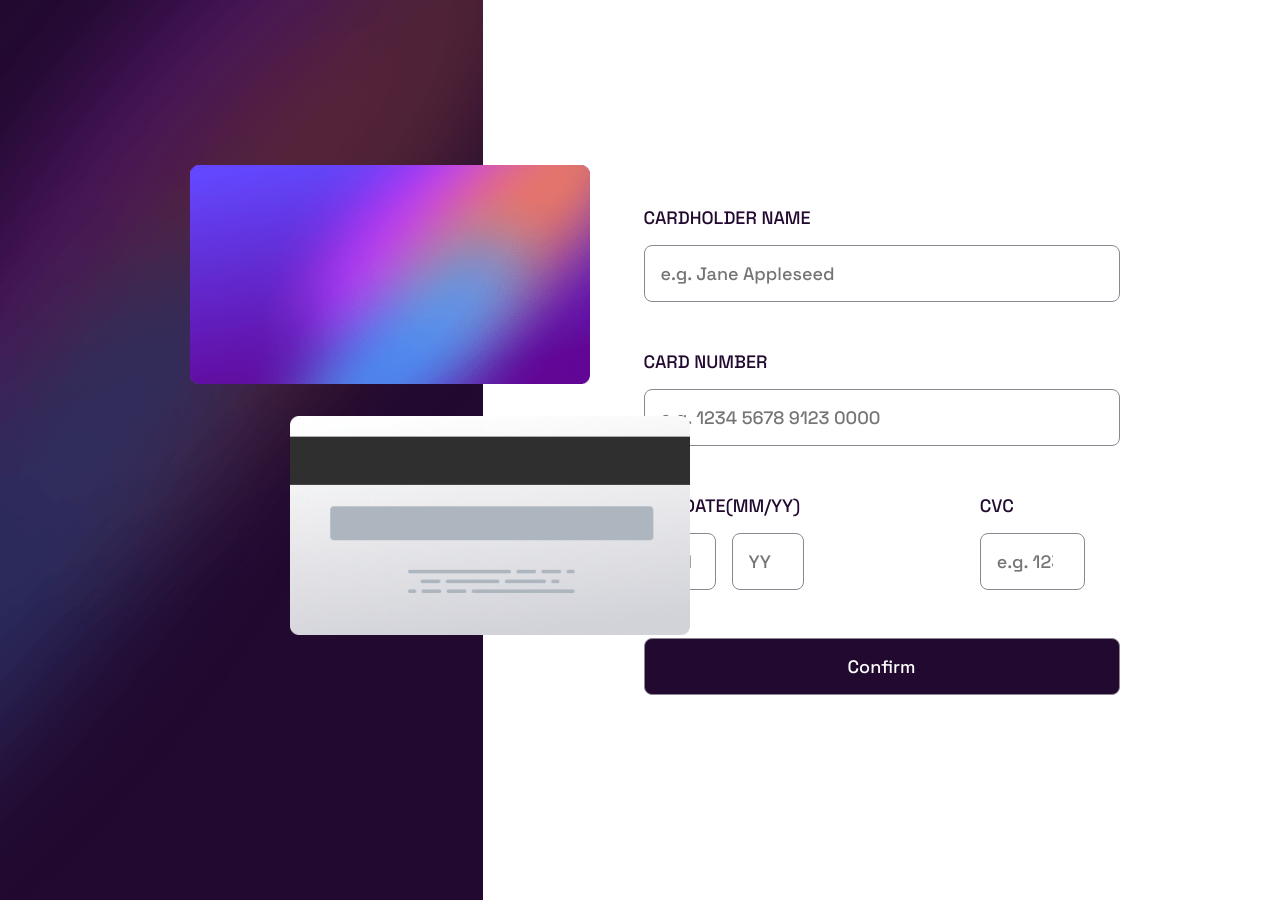
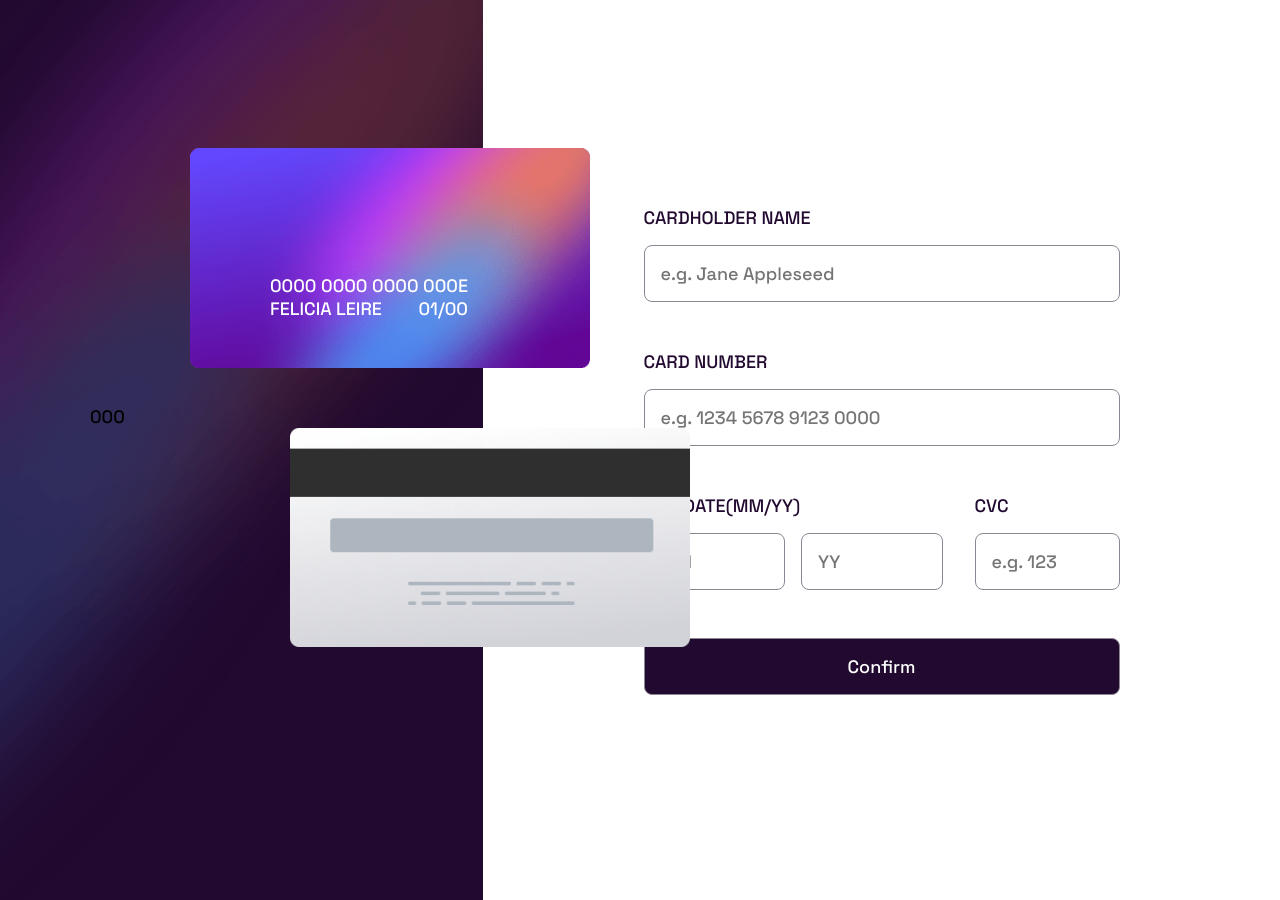
Before and after one commit to Unicatm/Frontend_Mentor, a plain HTML site: page interactive-card-details-form-main/code/index.html in a window 1280 px wide. Drawn offline with Linux system fonts and the light colour scheme.

Commit message:
form partially

```diff
--- a/interactive-card-details-form-main/code/index.html
+++ b/interactive-card-details-form-main/code/index.html
@@ -84,17 +84,29 @@
       </div>
 
       <div class="cards">
+        <div class="content-front">
+          <p class="card-number">0000 0000 0000 000E</p>
+          <div class="nameAndDate">
+            <p class="card-name">FELICIA LEIRE</p>
+            <p class="card-date">01/00</p>
+          </div>
+        </div>
+        <div class="card-front">
           <img
-          class="card-front"
+            class="card-front-img"
             src="/interactive-card-details-form-main/images/bg-card-front.png"
             alt="bg-card-front"
           />
+        </div>
+        <div class="content-back">
+          <p class="card-cvv">000</p>
           <img
-          class="card-back"
+            class="card-back-img"
             src="/interactive-card-details-form-main/images/bg-card-back.png"
             alt="bg-card-back"
           />
         </div>
       </div>
+    </div>
   </body>
 </html>
--- a/interactive-card-details-form-main/code/style.css
+++ b/interactive-card-details-form-main/code/style.css
@@ -39,8 +39,6 @@ form {
 
 .row-date-cvc {
   display: flex;
-  flex-direction: row;
-  gap: 1rem;
 }
 
 .card-input-form input {
@@ -70,11 +68,11 @@ form {
 }
 
 .card-input-form .exp-date input {
-  width: 25%;
+  width: 100%;
 }
 
 .card-input-form .cvc input {
-  width: 75%;
+  width: 100%;
 }
 
 .submit-btn {
@@ -95,13 +93,26 @@ form {
   gap: 2rem;
 }
 
-.card-back {
+.card-back-img {
   width: 100%;
   margin-left: 200px;
 }
 
-.card-back,
-.card-front {
+.card-back-img,
+.card-front-img {
+  position: relative;
   max-width: 25rem;
-  min-width: 20rem;
+  min-width: 300px;
 }
+
+.content-front {
+  position: absolute;
+  z-index: 1000;
+  left: 30%;
+  bottom: 60%;
+  color: white;
+}
+.content-front .nameAndDate {
+  display: flex;
+  justify-content: space-between;
+}
```
Lines whose indentation alone changed are shown as unchanged.
